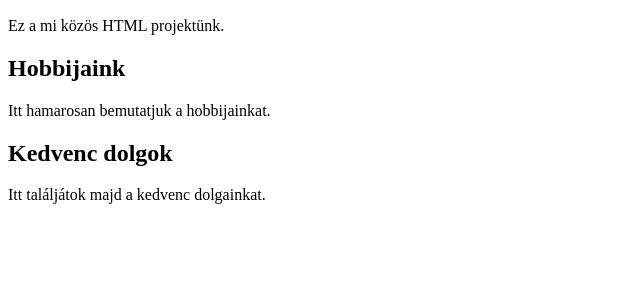
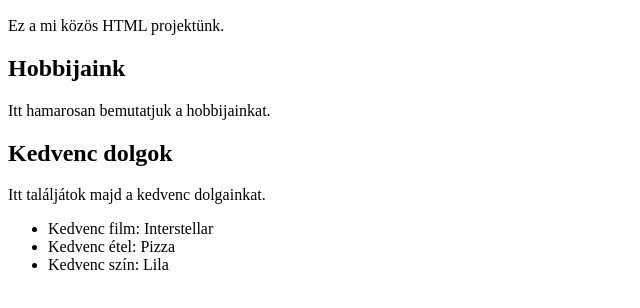
Before and after one commit to mafafwtt/Lengyel-d-m-Ambrus-d-m-Daka-Kolos, a plain HTML site: page index.html in a window 1280 px wide. Shown: the part 110-418 px from the top of the page, without its empty margins (0-640 px from the left). Drawn offline with Linux system fonts and the light colour scheme.

Commit message:
I. Fejlesztés
- Kedvencek: + Információk hozzáadva!

```diff
--- a/index.html
+++ b/index.html
@@ -14,5 +14,10 @@
         <p>Itt hamarosan bemutatjuk a hobbijainkat.</p>
     <h2>Kedvenc dolgok</h2>
         <p>Itt találjátok majd a kedvenc dolgainkat.</p>
+        <ul>
+            <li>Kedvenc film: Interstellar</li>
+            <li>Kedvenc étel: Pizza</li>
+            <li>Kedvenc szín: Lila</li>
+        </ul>
 </body>
 </html>
```
